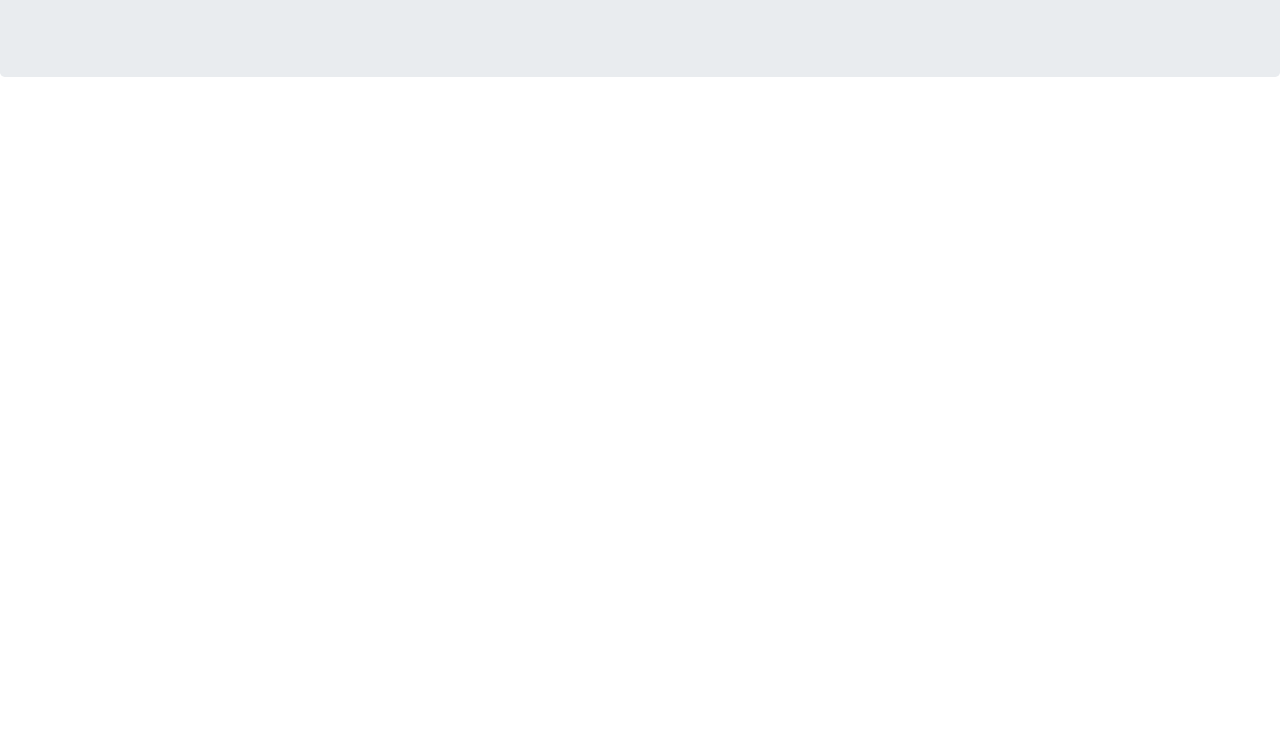
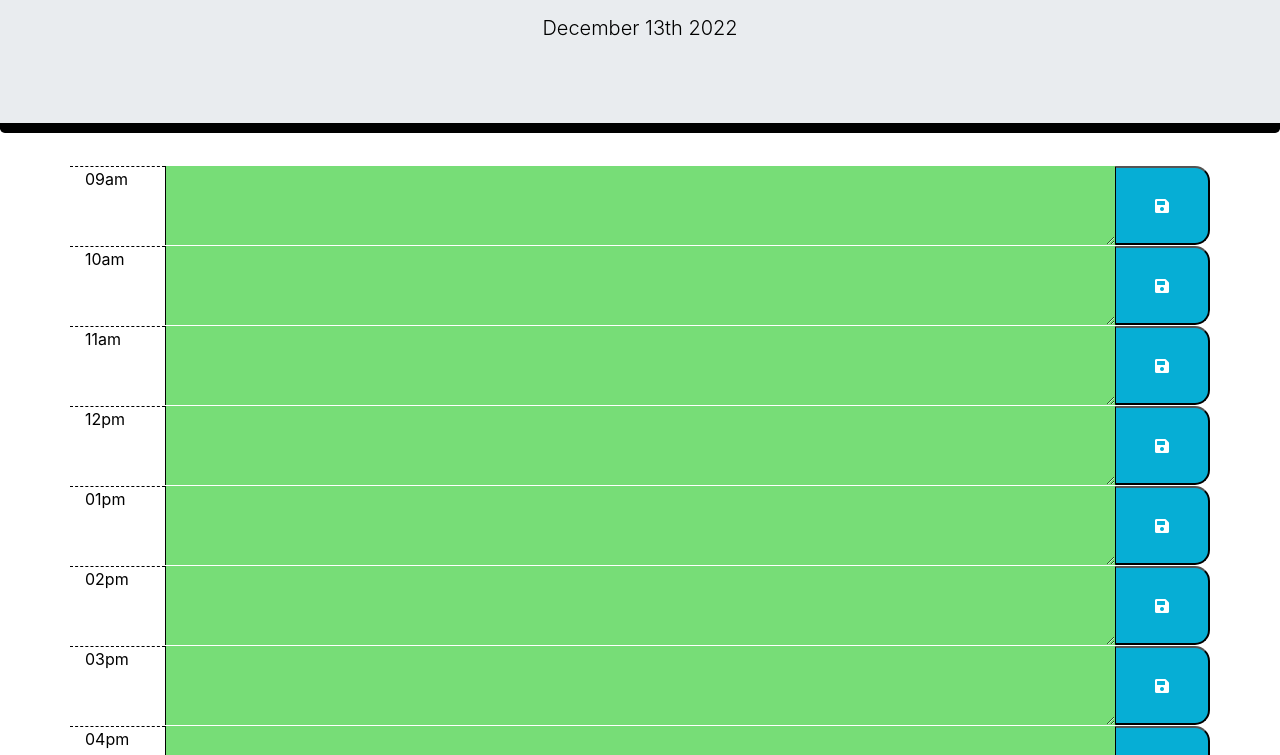
Before and after one commit to norrinRadd8/daily-planner-app, a plain HTML site: page index.html in a window 1280 px wide. Shown: the part 191-946 px from the top of the page. Before the commit the page ends 800 px from the top, so only its background shows below. Drawn offline with nearby package versions, Linux system fonts and the light colour scheme; the site is published under a folder, as on GitHub Pages, so addresses that start at the root find nothing.

Commit message:
removed first backslash on paths

```diff
--- a/index.html
+++ b/index.html
@@ -5,7 +5,7 @@
   <meta charset="UTF-8" />
   <meta name="viewport" content="width=device-width, initial-scale=1.0" />
   <meta http-equiv="X-UA-Compatible" content="ie=edge" />
-  <link rel="stylesheet" href="/assets/style.css"/>
+  <link rel="stylesheet" href="assets/style.css"/>
   <link rel="stylesheet" href="https://stackpath.bootstrapcdn.com/bootstrap/4.3.1/css/bootstrap.min.css" />
   <link rel="stylesheet" href="https://use.fontawesome.com/releases/v5.8.1/css/all.css"
     integrity="sha384-50oBUHEmvpQ+1lW4y57PTFmhCaXp0ML5d60M1M7uH2+nqUivzIebhndOJK28anvf" crossorigin="anonymous" />
@@ -34,7 +34,7 @@
   <script src="https://cdnjs.cloudflare.com/ajax/libs/moment.js/2.29.4/moment-with-locales.min.js"
     integrity="sha512-42PE0rd+wZ2hNXftlM78BSehIGzezNeQuzihiBCvUEB3CVxHvsShF86wBWwQORNxNINlBPuq7rG4WWhNiTVHFg=="
     crossorigin="anonymous" referrerpolicy="no-referrer"></script>
-    <script src="/assets/app.js"></script>
+    <script src="assets/app.js"></script>
 
 </body>
 
```
